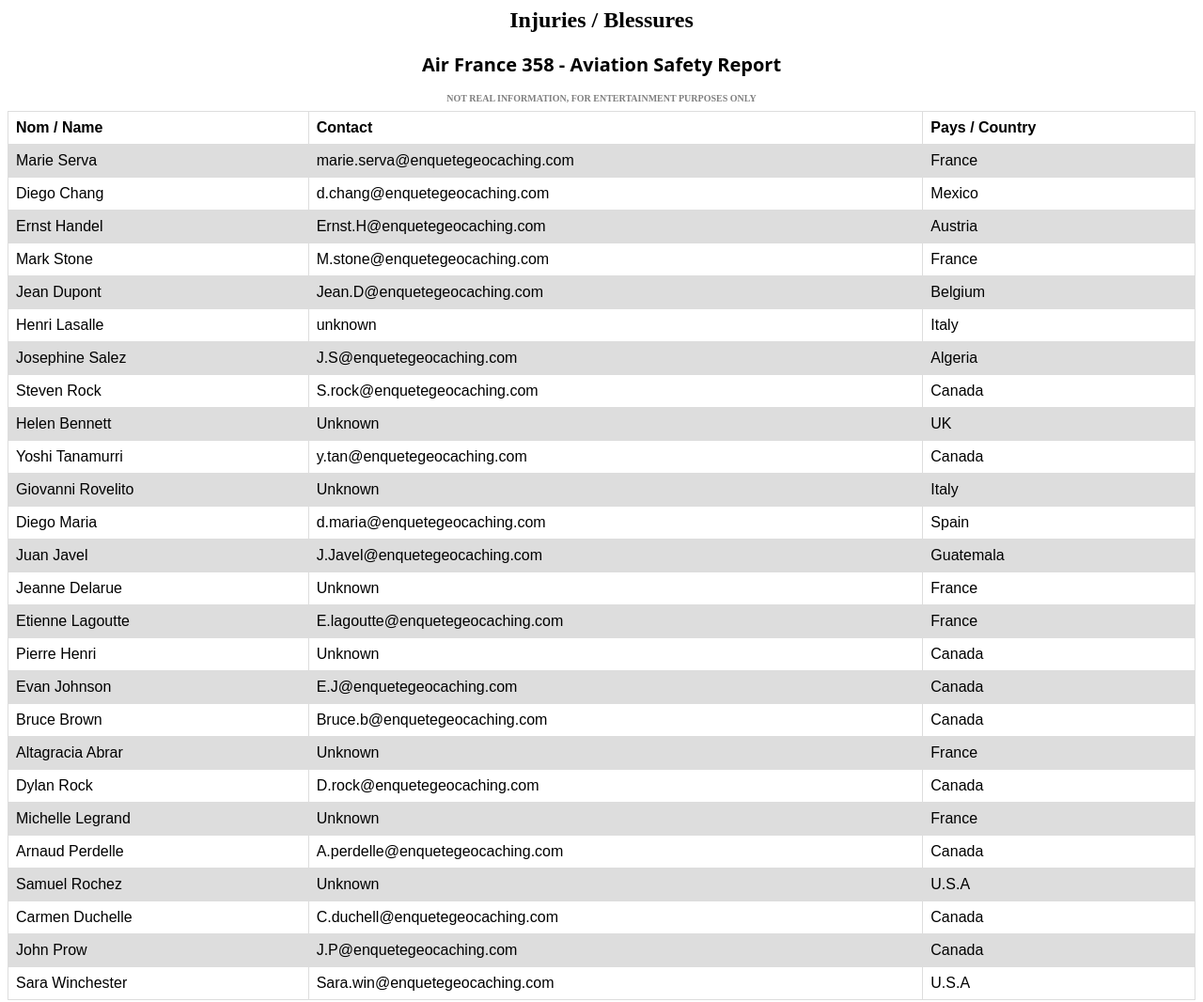
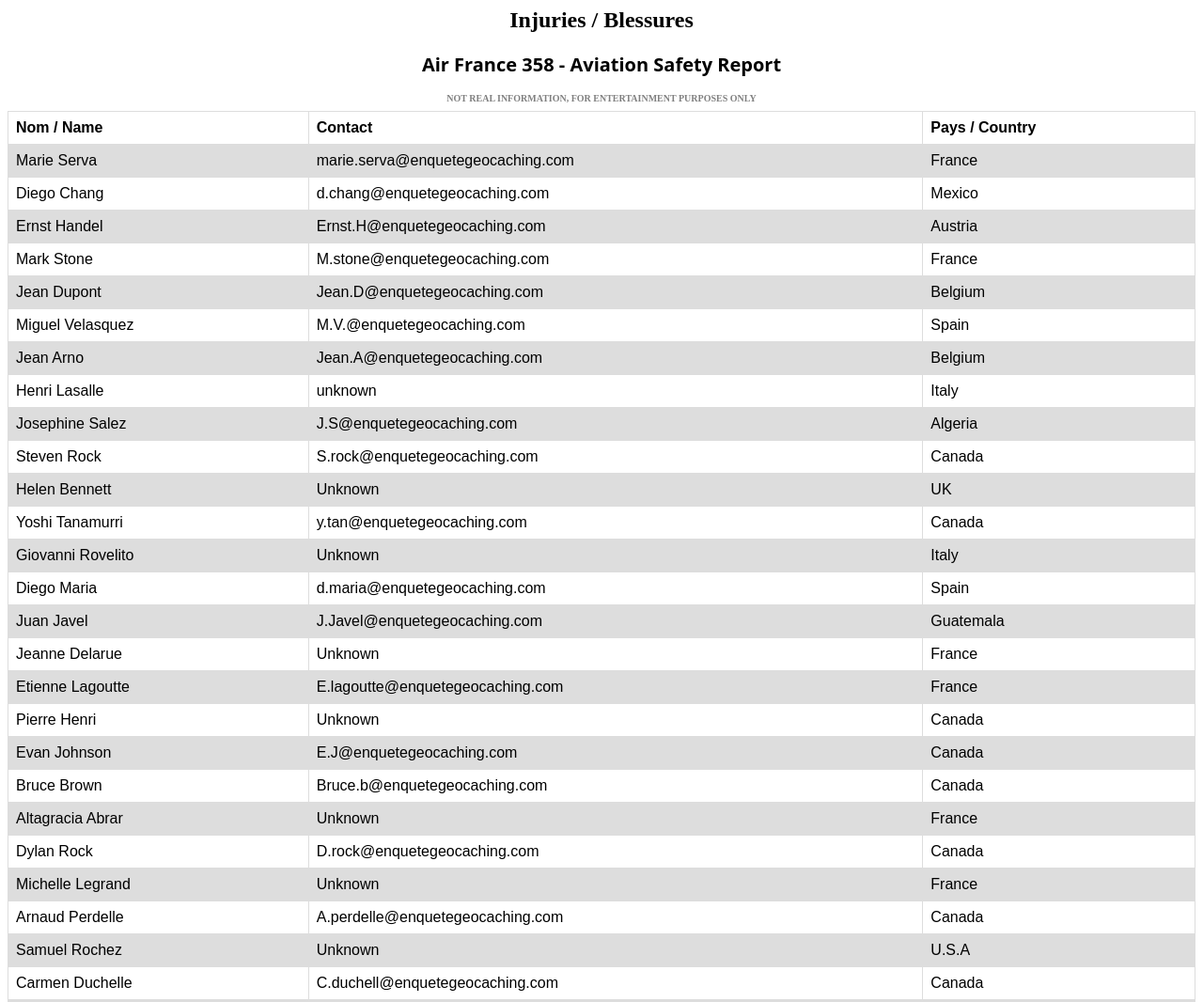
Before and after one commit to EnqueteGeocaching/geocacheenquete, a plain HTML site: page index.html in a window 1280 px wide. Shown: the top 1066 px of the page at 94% size. Drawn offline with Linux system fonts and the light colour scheme.

Commit message:
Update index.html

```diff
--- a/index.html
+++ b/index.html
@@ -41,6 +41,16 @@
       <tr>
         <td>Jean Dupont</td>
         <td>Jean.D@enquetegeocaching.com</td>
+        <td>Belgium</td>
+      </tr>
+      <tr>
+        <td>Miguel Velasquez</td>
+        <td>M.V.@enquetegeocaching.com</td>
+        <td>Spain</td>
+      </tr>
+      <tr>
+        <td>Jean Arno</td>
+          <td>Jean.A@enquetegeocaching.com</td>
         <td>Belgium</td>
       </tr>
       <tr>
```
